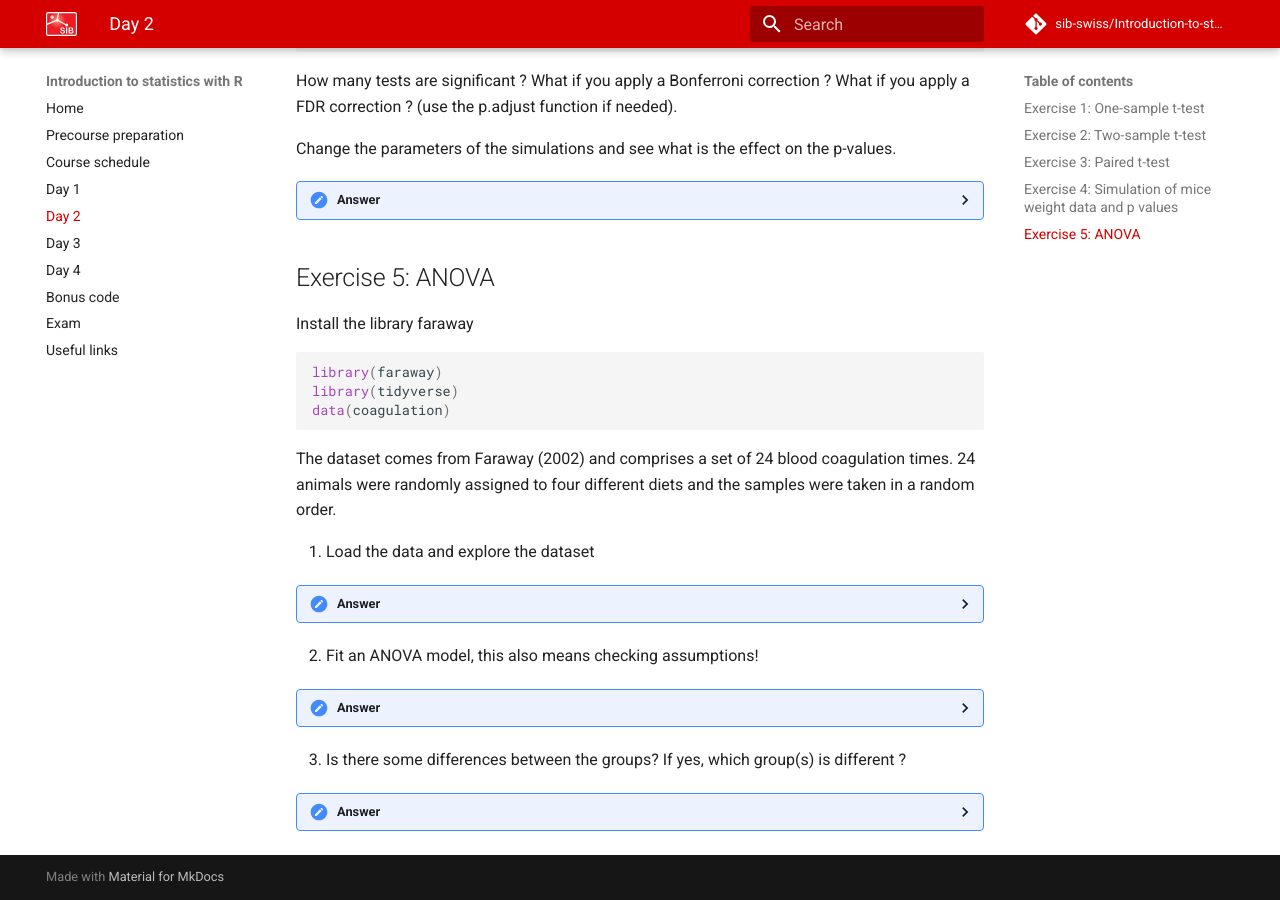
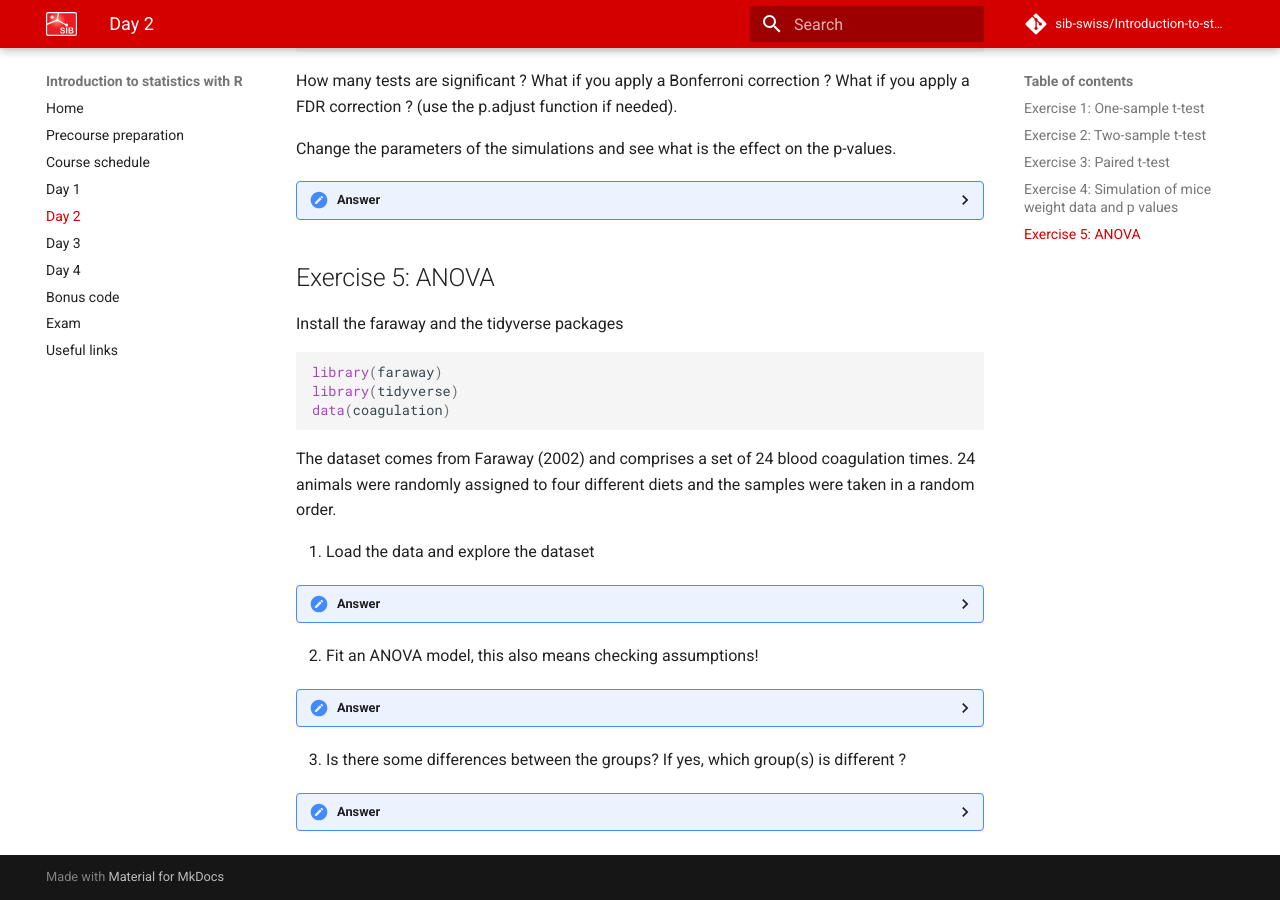
Before and after one commit to sib-swiss/Introduction-to-statistics-with-R, an MkDocs documentation site: the page built from docs/day2.md, in a window 1280 px wide and 900 px high, scrolled down 3522 px. Built offline with MkDocs 1.6.1 and Material for MkDocs 9.7.7, drawn with Linux system fonts in a browser that asks for light colours; comment, search, counter and statistics services are not loaded.

Commit message:
deploy february10

````diff
--- a/docs/day2.md
+++ b/docs/day2.md
@@ -195,7 +195,7 @@ Change the parameters of the simulations and see what is the effect on the p-val
     ```
 
 ## Exercise 5: ANOVA
-Install the library faraway
+Install the faraway and the tidyverse packages
 
 ```r
 library(faraway)
````
